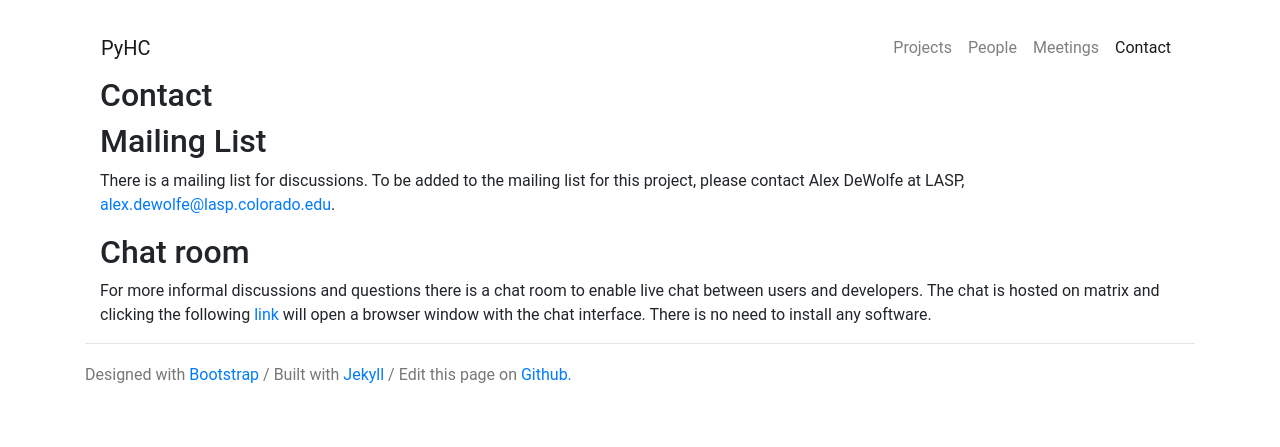
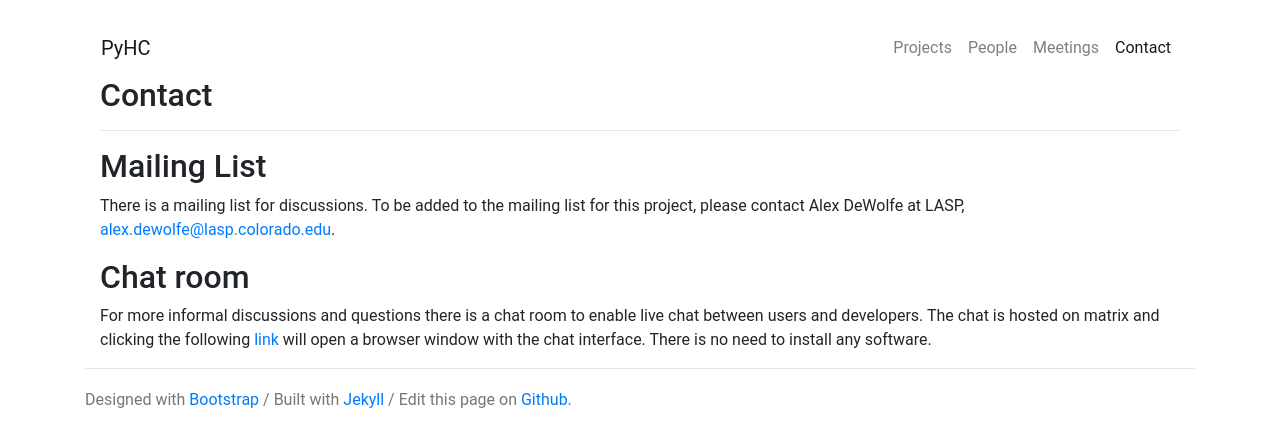
Before and after one commit to heliophysicsPy/heliophysicsPy.github.io, a Jekyll site: the page built from _pages/contact.md, in a window 1280 px wide. Shown: the top 447 px of the page. Built offline with Jekyll 4.4.1, drawn with Linux system fonts in a browser that asks for light colours; nearby versions of some CDN libraries.

Commit message:
added horizontal line below content title

```diff
--- a/_layouts/page.html
+++ b/_layouts/page.html
@@ -2,6 +2,5 @@
 layout: default
 ---
 
-<h2>{{ page.title }}</h2>
-
+<h2>{{ page.title }}</h2><hr>
     {{ content }}
```
